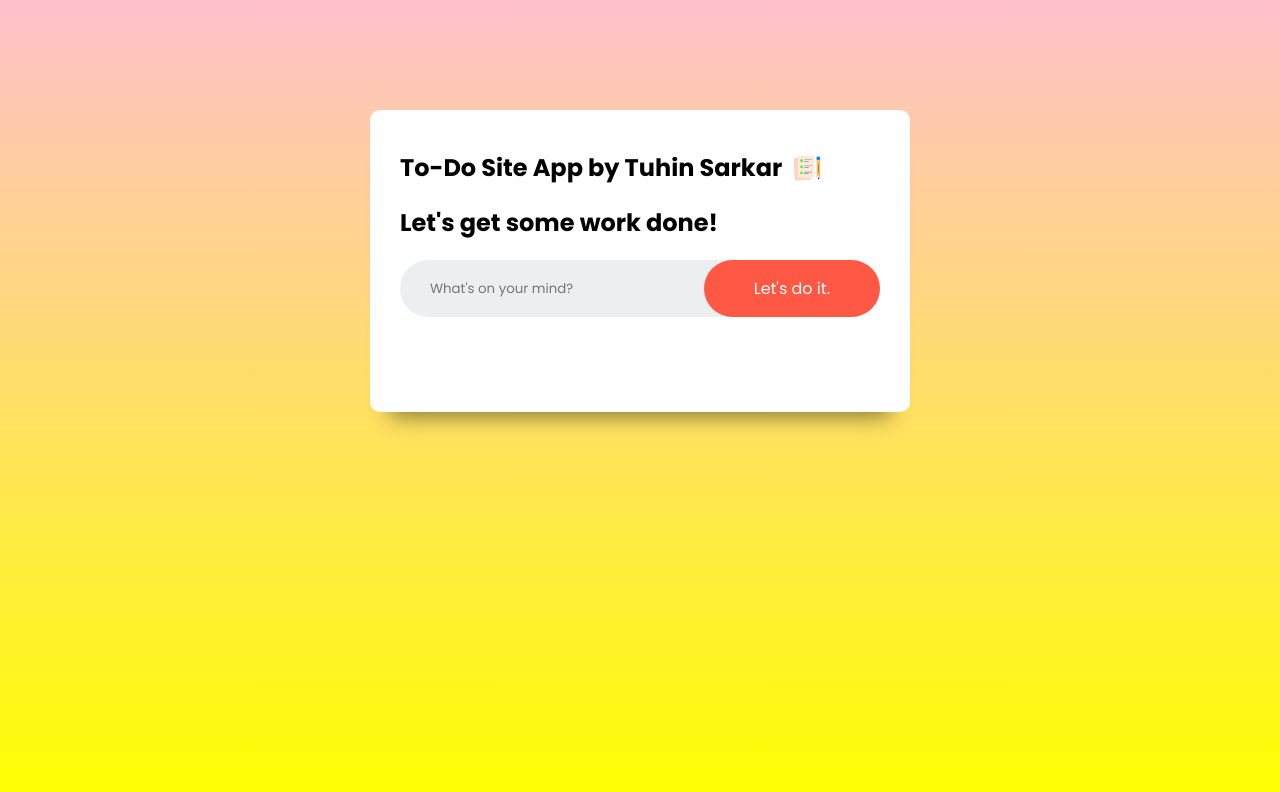
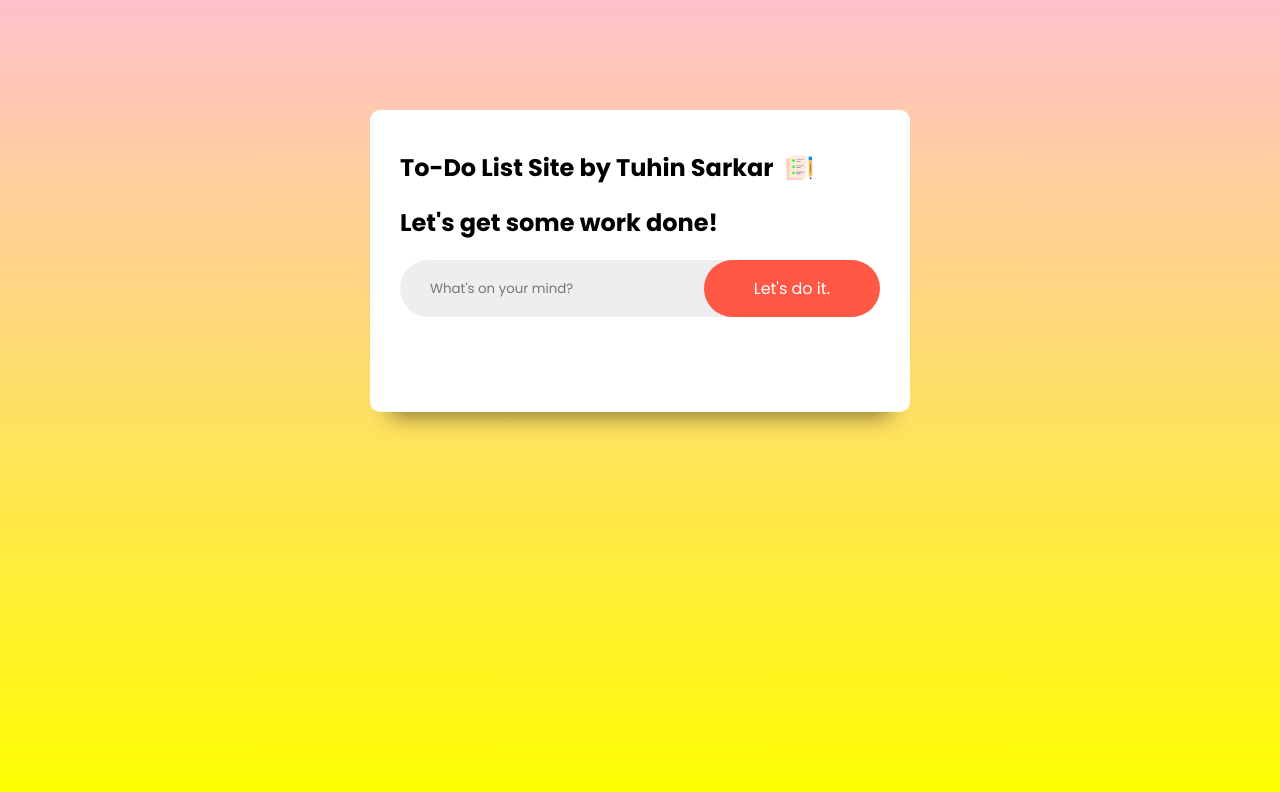
Before and after one commit to tuhin-sarkar-it/to-do-app, a plain HTML site: page index.html in a window 1280 px wide. Drawn offline with Linux system fonts and the light colour scheme.

Commit message:
Update index.html

```diff
--- a/index.html
+++ b/index.html
@@ -16,7 +16,7 @@
 <body>
   <div class="container">
     <div class="todo-app">
-      <h2>To-Do Site App by Tuhin Sarkar<img src="icon.png"></h2> <h2 style="background-color:">Let's get some work done!</h2></a>
+      <h2>To-Do List Site by Tuhin Sarkar<img src="icon.png"></h2> <h2 style="background-color:">Let's get some work done!</h2></a>
 
 
       <div class="row">
```
